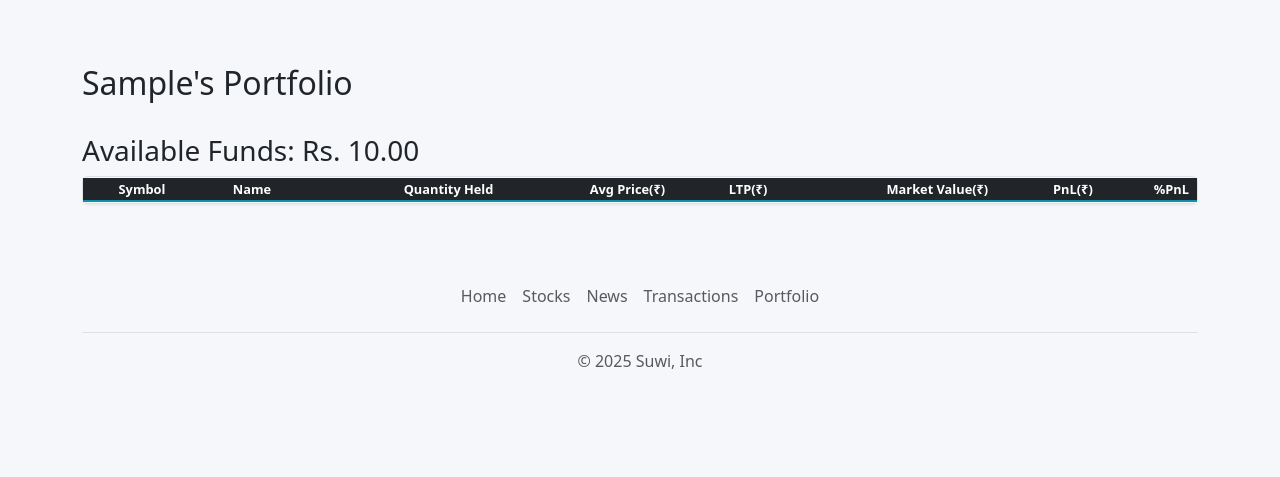
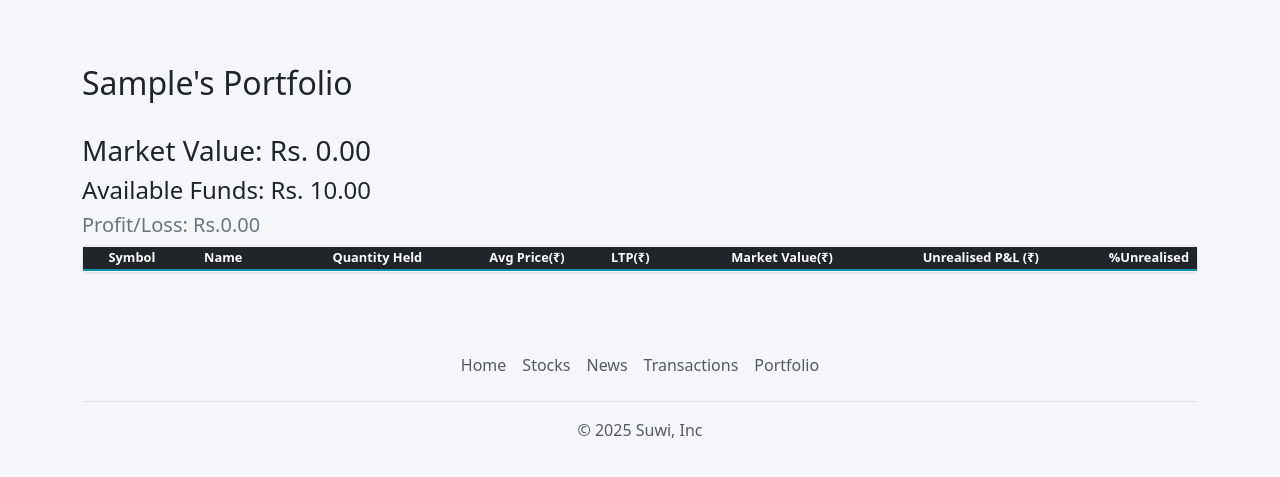
Before and after one commit to Ruddy3702/Paper-Trading-Project---Suwi, a Flask app: page /portfolio in a window 1280 px wide. Shown: the part 81-558 px from the top of the page. Run offline with Flask 3, Linux system fonts and the light colour scheme; a user stored in the database is signed in; tables that the repository leaves empty hold one stand-in row (values such as "Sample post"); lists and menus that the app fills with data are empty; parts of the project's set-up code (start-up, migrations or seed data) failed here and were passed over; some libraries are stand-ins or nearby versions.

Commit message:
fixed Transactions page and added PnL for better visibility

```diff
--- a/main.py
+++ b/main.py
@@ -202,14 +202,15 @@ def database():
 @login_required
 def stock_info(symbol):
     data = get_data(symbol)
-    articles = search(symbol)
-    news_data = search(symbol)["items"]
+
+    # news_data = search(symbol)["items"]
 
     historic_data = get_historic_data(symbol, "1M")["candles"]
 
     return render_template("stock.html", stock=data,
                            logged_in= current_user.is_authenticated,
-                           latest_news = articles, news_data = news_data, candles= historic_data)
+                           # news_data = news_data,
+        candles= historic_data)
 
 
 @app.route("/buy/<symbol>", methods=["POST", "GET"])
@@ -264,7 +265,7 @@ def sell(symbol):
             flash("You do not have enough quantity to sell.")
             return redirect(url_for("sell", symbol=symbol))
         avg_cost = Decimal(position["avg_price"])
-        realized_pnl = (ltp - avg_cost) * qty
+        realised_pnl = (ltp - avg_cost) * qty
 
         new_transaction = Transaction(
             user_id= current_user.user,
@@ -274,10 +275,12 @@ def sell(symbol):
             quantity=qty,
             execution_price=ltp,
             total_value=txn_val,
-            realized_pnl=realized_pnl,
+            realised_pnl=realised_pnl,
             remarks=form.remarks.data,
         )
+        print(f"Before SELL balance: {current_user.balance}, profit:{realised_pnl}, transaction value: {txn_val}")
         current_user.balance += txn_val
+        print(f"After SELL balance: {current_user.balance}, profit:{realised_pnl}, transaction value: {txn_val}")
         db.session.add(new_transaction)
         db.session.commit()
         return redirect(url_for("database"))
@@ -299,34 +302,50 @@ def get_news():
 @app.route("/transactions")
 @login_required
 def transactions():
-    results = db.session.execute(db.select(Transaction).where(Transaction.user_id == current_user.user)).scalars()
+    results = db.session.execute(
+        db.select(Transaction)
+        .where(Transaction.user_id == current_user.user)
+        .order_by(Transaction.timestamp.desc())
+    ).scalars()
+
     transaction_data = []
+    total_realised_pnl = Decimal("0.00")
+
     for tx in results:
         current_price = get_price(tx.symbol)
-        pnl = tx.realized_pnl if tx.type == "SELL" else None
-        transaction_data.append(
-            {
-                "txn_id": tx.txn_id,
-                "symbol": tx.symbol,
-                "type": tx.type,
-                "quantity": tx.quantity,
-                "execution_price": tx.execution_price,
-                "total_value": tx.total_value,
-                "timestamp": tx.timestamp,
-                "remarks": tx.remarks,
-                "pnl": pnl,
-                "current_price": current_price,
-            }
-        )
-    return render_template("transactions.html", data=transaction_data, logged_in= current_user.is_authenticated)
 
+        pnl = tx.realised_pnl if tx.type == "SELL" else Decimal("0.00")
+        total_realised_pnl += pnl
+
+        transaction_data.append({
+            "txn_id": tx.txn_id,
+            "symbol": tx.symbol,
+            "type": tx.type,
+            "quantity": tx.quantity,
+            "execution_price": tx.execution_price,
+            "total_value": tx.total_value,
+            "timestamp": tx.timestamp,
+            "remarks": tx.remarks,
+            "pnl": pnl,
+            "current_price": current_price,
+        })
+
+    return render_template(
+        "transactions.html",
+        data=transaction_data,
+        total_pnl=total_realised_pnl,
+        logged_in=current_user.is_authenticated,
+    )
 
 @app.route("/portfolio")
 @login_required
 def portfolio():
-    final_portfolio = calculate_portfolio()
+    portfolio = calculate_portfolio()
+    total_unrealised_pnl = sum(p["unrealised_pnl"] for p in portfolio)
+    total_market_value =  sum(p["market_value"] for p in portfolio)
     return render_template("portfolio.html",
-                           logged_in= current_user.is_authenticated, data=final_portfolio)
+                           logged_in= current_user.is_authenticated, data=portfolio,
+                           total_unrealised_pnl = total_unrealised_pnl, tmv =total_market_value)
 
 
 @app.route("/candles/<symbol>")
--- a/templates/portfolio.html
+++ b/templates/portfolio.html
@@ -4,35 +4,42 @@
 {% block content %}
 <div class="container py-3 my-3">
   <h2 class="pb-4">{{current_user.user}}'s Portfolio</h2>
-    <h3>Available Funds: Rs. {{current_user.balance}}</h3>
+    <h3>Market Value: Rs. {{"%.2f"|format(tmv)}}</h3>
+    <h4>Available Funds: Rs. {{current_user.balance}}</h4>
+    <h5 class ="{% if total_unrealised_pnl > 0 %}text-success
+            {% elif total_unrealised_pnl < 0 %}text-danger
+            {% else %}text-secondary{% endif %}">Profit/Loss: Rs.{{ "%.2f"|format(total_unrealised_pnl) }}</h5>
+
 <div class="table-responsive">
-  <table class="table table-hover table-striped align-middle table-sm">
+    <table class="table table-hover table-striped align-middle table-sm">
         <thead class="table-dark sticky-top">
       <tr>
-        <th  scope="col">Symbol</th>
+        <th scope="col">Symbol</th>
         <th scope="col">Name</th>
         <th class="text-end" scope="col">Quantity Held</th>
         <th class="text-end" scope="col">Avg Price(₹)</th>
         <th class="text-end" scope="col">LTP(₹)</th>
         <th class="text-end" scope="col">Market Value(₹)</th>
-        <th class="text-end" scope="col">PnL(₹)</th>
-        <th class="text-end" scope="col">%PnL</th>
+        <th class="text-end">Unrealised P&L (₹)</th>
+        <th class="text-end">%Unrealised</th>
       </tr>
       </thead>
       <tbody>
       {% for row in data %}
       <tr>
-        <td>
-            <a href="{{ url_for('stock_info', symbol=row['symbol']) }}">
-            {{row['symbol']}}</a></td>
+        <td><a href="{{ url_for('stock_info', symbol=row['symbol']) }}">{{row['symbol']}}</a></td>
         <td>{{row['name']}}</td>
         <td class="text-end">{{"%.2f"|format(row['quantity'])}}</td>
         <td class="text-end">{{"%.2f"|format(row['avg_price'])}}</td>
         <td class="text-end">{{"%.2f"|format(row['ltp'])}}</td>
         <td class="text-end">{{"%.2f"|format(row['market_value'])}}</td>
-        <td class="text-end {% if row['pnl'] > 0 %}text-success{% elif row['pnl'] < 0 %}text-danger{% else %}text-secondary{% endif %}">
-  {{ "%.2f"|format(row['pnl']) }}</td>
-        <td class="text-end">{{ "%.2f"|format((row['pnl'] / (row['avg_price'] * row['quantity'])) * 100) }}%</td>
+        <td class="text-end
+        {% if row['unrealised_pnl'] > 0 %}text-success
+        {% elif row['unrealised_pnl'] < 0 %}text-danger
+        {% else %}text-secondary
+        {% endif %}">₹ {{ "%.2f"|format(row['unrealised_pnl']) }}</td>
+        <td class="text-end">{{ "%.2f"|format((row['unrealised_pnl'] / (row['avg_price'] * row['quantity'])) * 100 ) }}%
+        </td>
       </tr>
       {% endfor %}
       </tbody>
--- a/utils/stock_utils.py
+++ b/utils/stock_utils.py
@@ -303,50 +303,54 @@ def get_avg_price(stock):
 
 
 def calculate_portfolio():
-    results = db.session.execute(db.select(Transaction).where(Transaction.user_id == current_user.user).order_by(Transaction.timestamp)).scalars()
-    portfolio = {}
-    for tx in results:
+    positions = {}
+    txns = db.session.execute(
+        db.select(Transaction)
+        .where(Transaction.user_id == current_user.user)
+        .order_by(Transaction.timestamp)
+    ).scalars()
+
+    for tx in txns:
         symbol = tx.symbol
+        qty = Decimal(tx.quantity)
+        price = Decimal(tx.execution_price)
 
-        if symbol not in portfolio:
-            portfolio[symbol] = {
-                "symbol": symbol,
-                "name": tx.name,
+        if symbol not in positions:
+            positions[symbol] = {
                 "quantity": Decimal("0"),
                 "total_cost": Decimal("0"),
             }
 
         if tx.type == "BUY":
-            portfolio[symbol]["quantity"] += tx.quantity
-            portfolio[symbol]["total_cost"] += tx.quantity * tx.execution_price
-
+            positions[symbol]["quantity"] += qty
+            positions[symbol]["total_cost"] += qty * price
 
         elif tx.type == "SELL":
-            avg_cost = portfolio[symbol]["total_cost"] / portfolio[symbol]["quantity"]
-            portfolio[symbol]["quantity"] -= tx.quantity
-            portfolio[symbol]["total_cost"] -= tx.quantity * avg_cost
+            positions[symbol]["quantity"] -= qty
+            positions[symbol]["total_cost"] -= qty * (
+                positions[symbol]["total_cost"] / max(positions[symbol]["quantity"] + qty, 1)
+            )
 
-    final_portfolio = []
+    portfolio = []
+    for symbol, p in positions.items():
+        if p["quantity"] <= 0:
+            continue
 
-    for symbol, data in portfolio.items():
-        if data["quantity"] <= 0:
-            continue  # skip fully sold positions
+        avg_price = p["total_cost"] / p["quantity"]
+        current_price = Decimal(str(get_price(symbol)))
+        market_value = current_price * p["quantity"]
+        unrealised_pnl = (current_price - avg_price) * p["quantity"]
 
-        ltp = get_price(symbol)
-        avg_price = data["total_cost"] / data["quantity"]
-        market_value = data["quantity"] * Decimal(str(ltp))
-        pnl = market_value - data["total_cost"]
+        portfolio.append({
+            "symbol": symbol,
+            "quantity": p["quantity"],
+            "avg_price": avg_price,
+            "ltp": current_price,
+            "market_value": market_value,
+            "unrealised_pnl": unrealised_pnl,
+        })
 
-        final_portfolio.append({
-            "symbol": symbol,
-            "name": data["name"],
-            "quantity": round(data["quantity"], 2),
-            "avg_price": round(avg_price, 2),
-            "ltp": ltp,
-            "market_value": round(market_value, 2),
-            "pnl": round(pnl, 2),
-        })
-    return final_portfolio
+    return portfolio
 
 
 def get_price(symbol):
```
Also changed, not shown: templates/transactions.html (+15 -0 lines).
